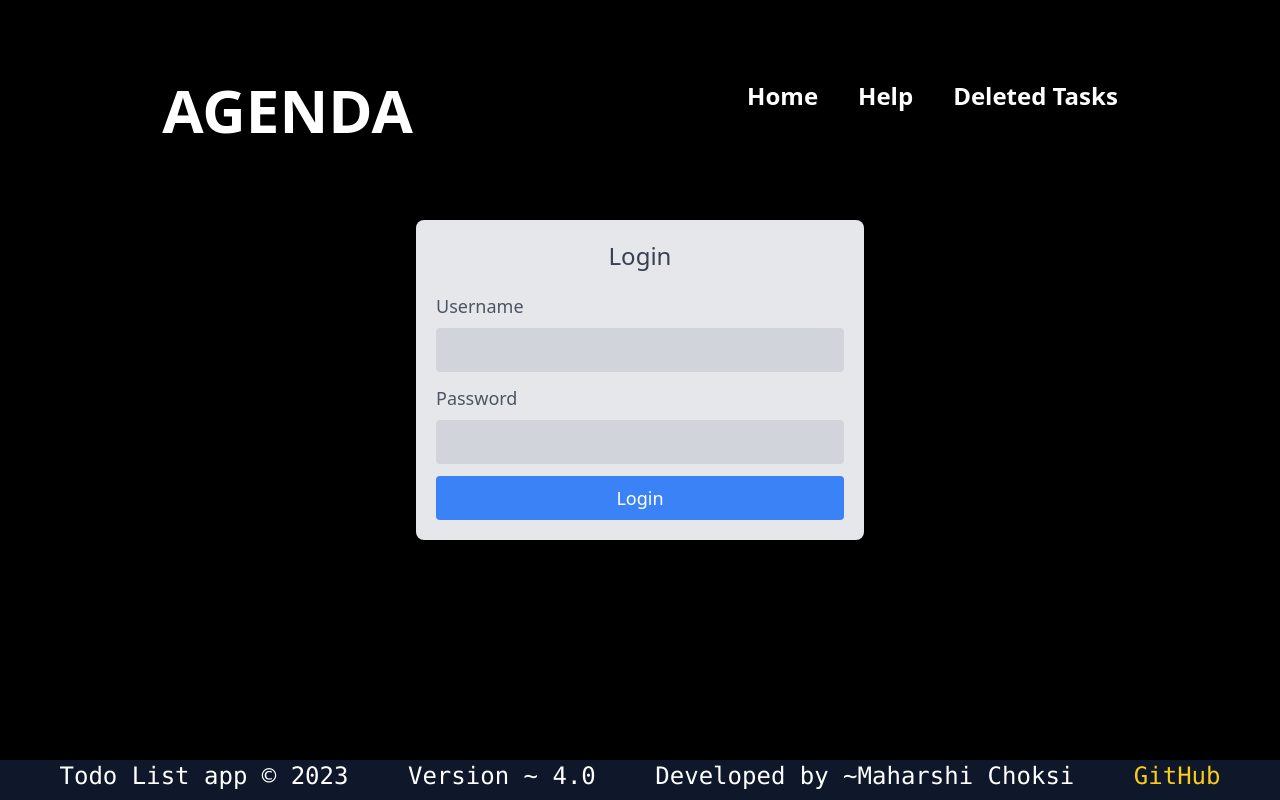
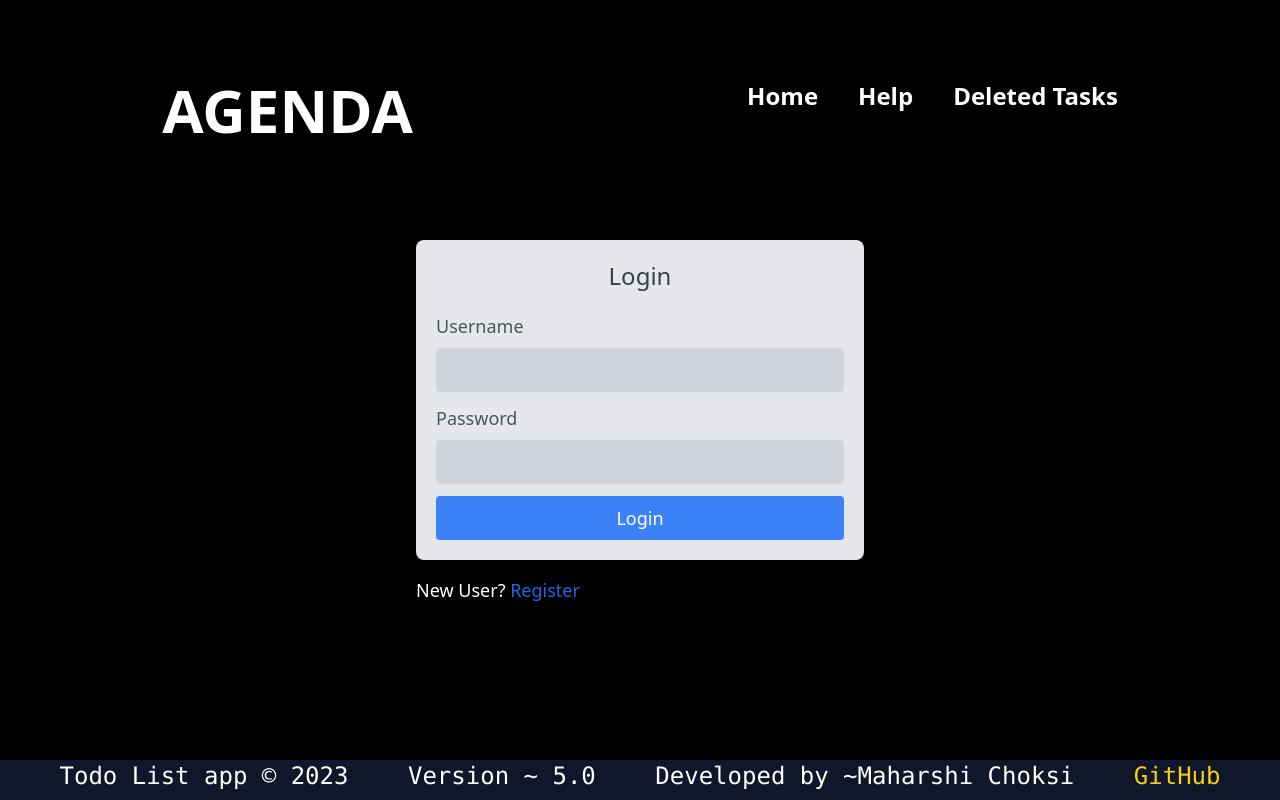
Before and after one commit to MaharshiChoksi/TodoList_WebApp, a React (Vite) app: page /Login in a window 1280 px wide. Built offline with nearby package versions, Linux system fonts and the light colour scheme.

Commit message:
updated version and form

```diff
--- a/src/Layout/Footer.jsx
+++ b/src/Layout/Footer.jsx
@@ -4,7 +4,7 @@ export const Footer = () => {
     return (
         <div className="flex pb-2 justify-evenly align-baseline font-mono text-2xl max-lg:text-lg max-sm:text-xs  sticky bottom-0 w-screen bg-slate-900">
             <span>Todo List app &copy; 2023 </span>
-            <span className='max-xs:hidden'>Version ~ 4.0</span>
+            <span className='max-xs:hidden'>Version ~ 5.0</span>
             <span className='max-sm:hidden'>Developed by ~Maharshi Choksi</span>
             <span className='text-yellow-400 hover:text-sky-500'><Link to='https://github.com/GDeveloper22' target='_blank'>GitHub</Link></span>
         </div>
--- a/src/components/Login.jsx
+++ b/src/components/Login.jsx
@@ -2,12 +2,13 @@ import React from 'react'
 import { useReducer } from 'react';
 import { Header } from '../Layout/Header';
 import { Footer } from '../Layout/Footer';
+import { Link } from 'react-router-dom';
 
 export const Login = () => {
     return (
         <>
             <Header />
-            <div className='flex-grow min-w-full justify-center'>
+            <div className='flex-grow min-w-full justify-center p-5'>
                 <div className="bg-gray-200 rounded-lg p-5 max-w-md mx-auto mt-10 shadow-md">
                     <div className="text-center mb-5">
                         <h1 className="text-2xl text-gray-700">Login</h1>
@@ -41,6 +42,9 @@ export const Login = () => {
                             </div>
                         </form>
                     </div>
+                </div>
+                <div className='text-lg max-w-md mx-auto top-5 pt-4'>
+                    New User? <Link to="/register" className='text-blue-600' >Register</Link>
                 </div>
             </div >
             <Footer />
@@ -83,8 +87,8 @@ export const Register = () => {
     return (
         <>
             <Header />
-            <div className='flex-grow min-w-full justify-center'>
-                <div className="bg-gray-200 rounded-lg p-5 max-w-md mx-auto mt-10 shadow-md">
+            <div className='flex-grow min-w-full justify-center p-5'>
+                <div className="bg-gray-200 rounded-lg p-5 max-w-md mx-auto mt-10 shadow-md bottom-5">
                     <div className="text-center mb-5">
                         <h1 className="text-2xl text-gray-700">Register</h1>
                     </div>
@@ -115,6 +119,9 @@ export const Register = () => {
                         </div>
                     </form>
                 </div>
+                <div className='text-lg max-w-md mx-auto pt-4'>
+                    Existing User? <Link to="/Login" className='text-blue-600' >Login</Link>
+                </div>
             </div>
             <Footer />
         </>
```
